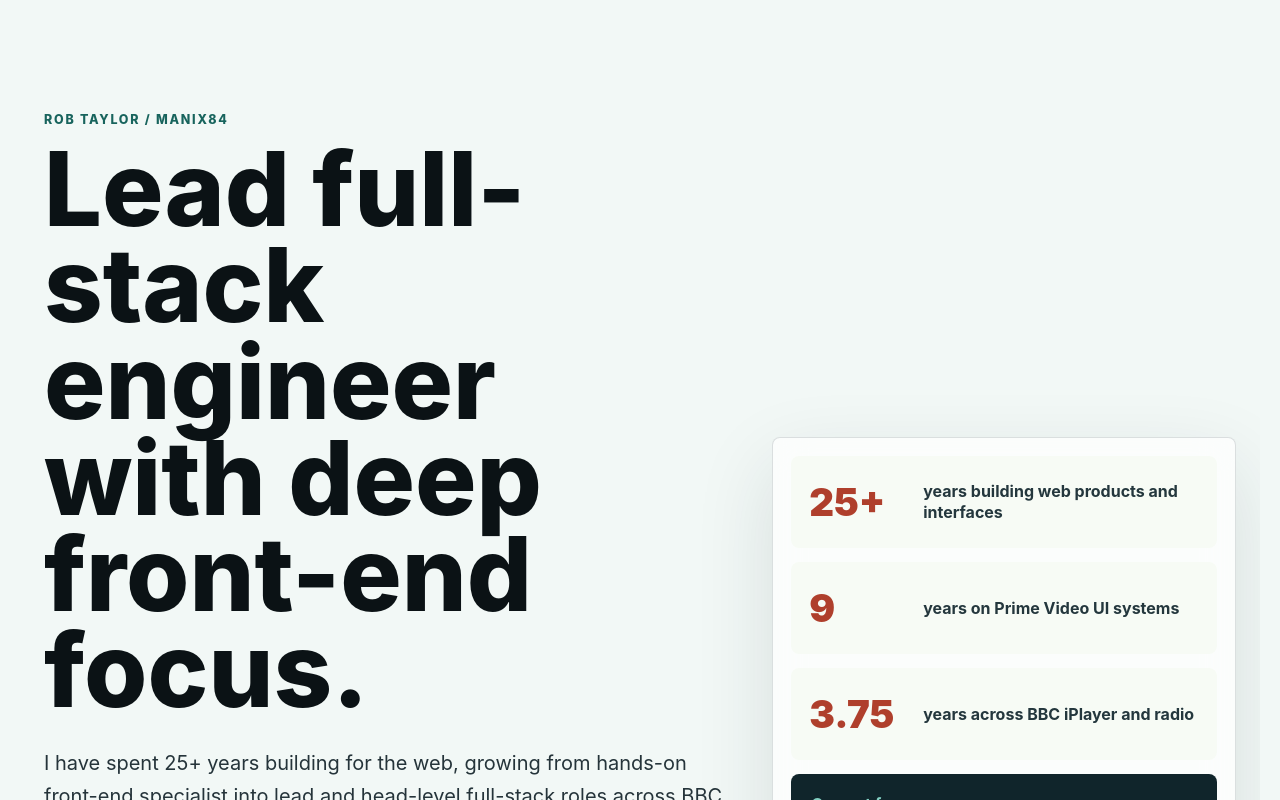
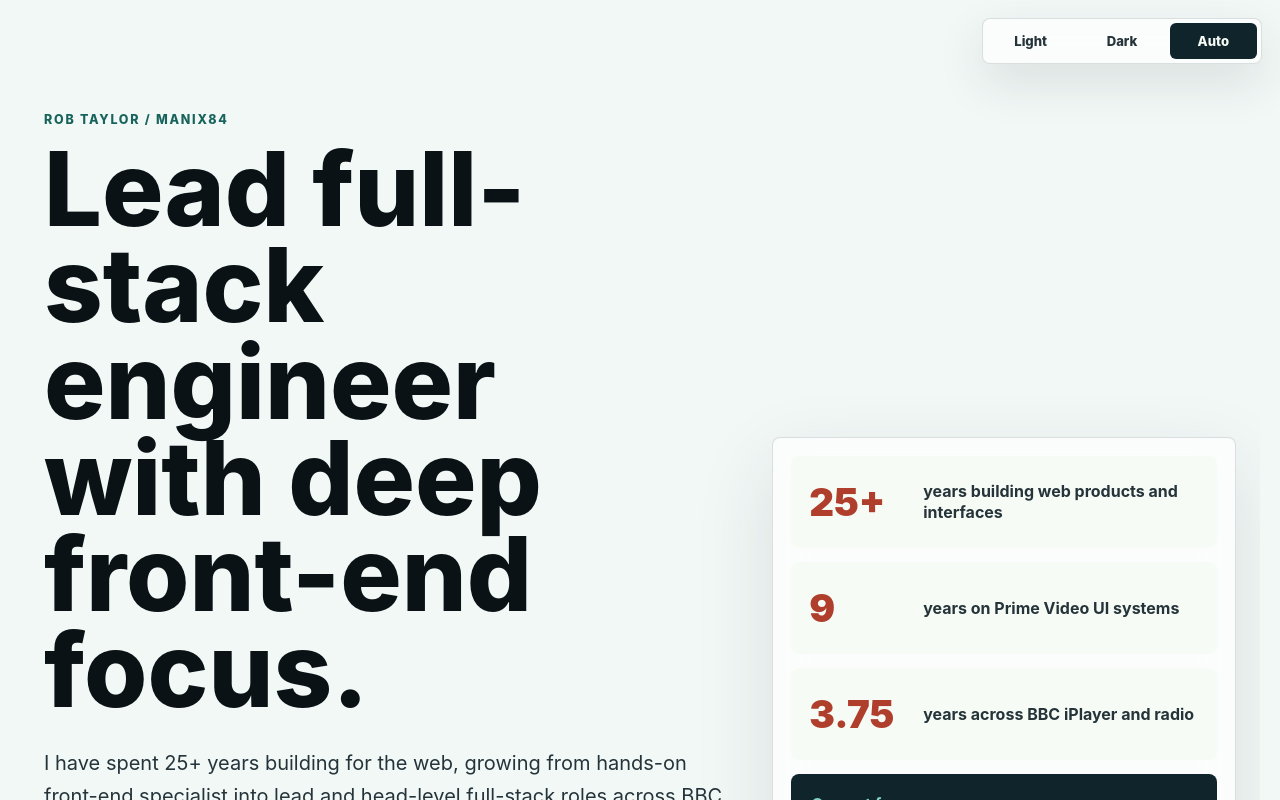
Before and after one commit to manix84/manix84.github.io, a React (Vite) app: page / in a window 1280 px wide. Shown: the top 800 px of the page. Built offline with nearby package versions, Linux system fonts and the light colour scheme.

Commit message:
Add theme support with dynamic theme switching and CSS variable integration

```diff
--- a/components/Background.module.scss
+++ b/components/Background.module.scss
@@ -3,12 +3,10 @@
   height: 100%;
   position: absolute;
   inset: 0;
-  background:
-    linear-gradient(118deg, rgba(242, 248, 246, 0.96) 0 42%, rgba(223, 238, 233, 0.84) 42% 64%, rgba(246, 239, 226, 0.9) 64% 100%),
-    repeating-linear-gradient(90deg, rgba(16, 37, 43, 0.045) 0 1px, transparent 1px 72px),
-    repeating-linear-gradient(0deg, rgba(16, 37, 43, 0.035) 0 1px, transparent 1px 72px);
+  background: var(--background-base);
   opacity: 1;
   z-index: -2;
+  transition: background 180ms ease;
 }
 
 .container {
@@ -27,7 +25,6 @@
   bottom: 0;
   right: 0;
   z-index: -1;
-  background:
-    linear-gradient(180deg, rgba(255, 255, 255, 0.32), rgba(255, 255, 255, 0.7)),
-    linear-gradient(90deg, rgba(24, 100, 93, 0.08), rgba(175, 63, 44, 0.08));
+  background: var(--background-overlay);
+  transition: background 180ms ease;
 }
--- a/index.html
+++ b/index.html
@@ -78,6 +78,20 @@
     <meta name="msapplication-TileColor" content="#d6fbe0" />
     <meta name="msapplication-TileImage" content="/metaData/mstile-144x144.png" />
     <meta name="theme-color" content="#8cb095" />
+    <script>
+      (() => {
+        const storageKey = "manix84-theme";
+        const systemDark = window.matchMedia("(prefers-color-scheme: dark)");
+        const storedTheme = window.localStorage.getItem(storageKey);
+        const preference =
+          storedTheme === "light" || storedTheme === "dark" ? storedTheme : "auto";
+        const resolvedTheme =
+          preference === "auto" ? (systemDark.matches ? "dark" : "light") : preference;
+
+        document.documentElement.dataset.theme = resolvedTheme;
+        document.documentElement.dataset.themePreference = preference;
+      })();
+    </script>
   </head>
   <body>
     <div id="root"></div>
--- a/layout/Footer.module.css
+++ b/layout/Footer.module.css
@@ -2,7 +2,8 @@
   display: flex;
   flex: 1;
   padding: 2rem 0;
-  border-top: 1px solid #eaeaea;
+  border-top: 1px solid var(--color-card-border);
+  color: var(--color-subtle);
   justify-content: center;
   align-items: center;
 }
--- a/src/App.module.css
+++ b/src/App.module.css
@@ -2,8 +2,48 @@
   width: min(100%, 1240px);
   margin: 0 auto;
   padding: 48px 24px 80px;
-  color: #101418;
+  color: var(--color-text);
   overflow-x: hidden;
+}
+
+.themeSwitcher {
+  position: fixed;
+  top: 18px;
+  right: 18px;
+  z-index: 10;
+  display: inline-grid;
+  grid-template-columns: repeat(3, minmax(0, 1fr));
+  gap: 4px;
+  width: min(280px, calc(100vw - 32px));
+  border: 1px solid var(--color-card-border);
+  border-radius: 8px;
+  background: var(--color-card);
+  box-shadow: 0 18px 48px var(--color-card-shadow);
+  padding: 4px;
+  backdrop-filter: blur(18px);
+}
+
+.themeButton {
+  min-width: 0;
+  min-height: 36px;
+  border: 0;
+  border-radius: 6px;
+  background: transparent;
+  color: var(--color-muted);
+  cursor: pointer;
+  font: inherit;
+  font-size: 0.82rem;
+  font-weight: 850;
+}
+
+.themeButton[data-active="true"] {
+  background: var(--color-accent-strong);
+  color: var(--color-inverse);
+}
+
+.themeButton:focus-visible {
+  outline: 2px solid var(--color-warm);
+  outline-offset: 2px;
 }
 
 .hero {
@@ -23,7 +63,7 @@
 .eyebrow,
 .projectKicker {
   margin: 0 0 14px;
-  color: #18645d;
+  color: var(--color-accent);
   font-size: 0.78rem;
   font-weight: 800;
   letter-spacing: 0.14em;
@@ -34,7 +74,7 @@
 .sectionHeader h2,
 .contactBand h2 {
   margin: 0;
-  color: #0b1215;
+  color: var(--color-heading);
   font-weight: 850;
   letter-spacing: 0;
 }
@@ -49,7 +89,7 @@
 .lede {
   max-width: 720px;
   margin: 28px 0 0;
-  color: #25343a;
+  color: var(--color-muted);
   font-size: 1.25rem;
   line-height: 1.65;
 }
@@ -67,7 +107,7 @@
   min-height: 48px;
   align-items: center;
   justify-content: center;
-  border: 1px solid #10252b;
+  border: 1px solid var(--color-accent-strong);
   border-radius: 8px;
   padding: 0 18px;
   font-weight: 800;
@@ -79,13 +119,13 @@
 }
 
 .primaryAction {
-  background: #10252b;
-  color: #f7fbf5;
+  background: var(--color-accent-strong);
+  color: var(--color-inverse);
 }
 
 .secondaryAction {
-  background: rgba(255, 255, 255, 0.54);
-  color: #10252b;
+  background: var(--color-card);
+  color: var(--color-accent-strong);
 }
 
 .primaryAction:hover,
@@ -100,10 +140,10 @@
 .compactCard,
 .experienceCard,
 .contactBand {
-  border: 1px solid rgba(16, 37, 43, 0.14);
+  border: 1px solid var(--color-card-border);
   border-radius: 8px;
-  background: rgba(255, 255, 255, 0.7);
-  box-shadow: 0 28px 80px rgba(25, 42, 48, 0.12);
+  background: var(--color-card);
+  box-shadow: 0 28px 80px var(--color-card-shadow);
   backdrop-filter: blur(18px);
 }
 
@@ -121,12 +161,12 @@
   align-items: center;
   min-height: 92px;
   border-radius: 8px;
-  background: #f7fbf5;
+  background: var(--color-card-solid);
   padding: 18px;
 }
 
 .metric span {
-  color: #af3f2c;
+  color: var(--color-warm);
   font-size: 2.4rem;
   font-weight: 900;
   line-height: 1;
@@ -135,7 +175,7 @@
 .metric p,
 .focusList p {
   margin: 0;
-  color: #24373d;
+  color: var(--color-muted);
   font-weight: 750;
   line-height: 1.35;
   min-width: 0;
@@ -143,13 +183,13 @@
 
 .focusList {
   border-radius: 8px;
-  background: #10252b;
-  color: #f7fbf5;
+  background: var(--color-accent-strong);
+  color: var(--color-inverse);
   padding: 20px;
 }
 
 .focusList p {
-  color: #83d0c2;
+  color: var(--color-accent-soft);
 }
 
 .focusList ul {
@@ -157,7 +197,7 @@
   gap: 10px;
   margin: 14px 0 0;
   padding-left: 18px;
-  color: #eef7f2;
+  color: var(--color-inverse-muted);
   line-height: 1.45;
 }
 
@@ -179,7 +219,7 @@
 .sectionHeader p:not(.eyebrow),
 .contactBand p:not(.eyebrow) {
   margin: 18px 0 0;
-  color: #384b52;
+  color: var(--color-subtle);
   font-size: 1.08rem;
   line-height: 1.6;
 }
@@ -200,7 +240,7 @@
 .projectImageLink {
   display: block;
   overflow: hidden;
-  background: #dce7e2;
+  background: var(--color-image-placeholder);
 }
 
 .projectImage {
@@ -228,7 +268,7 @@
 .compactCard h3,
 .experienceCard h3 {
   margin: 0;
-  color: #0b1215;
+  color: var(--color-heading);
   font-size: 1.45rem;
   line-height: 1.1;
 }
@@ -237,7 +277,7 @@
 .compactCard p,
 .experienceCard span {
   margin: 14px 0 0;
-  color: #34454b;
+  color: var(--color-body);
   line-height: 1.58;
 }
 
@@ -251,10 +291,10 @@
 }
 
 .tagList li {
-  border: 1px solid rgba(24, 100, 93, 0.22);
+  border: 1px solid var(--color-chip-border);
   border-radius: 999px;
-  background: rgba(231, 246, 241, 0.78);
-  color: #174c48;
+  background: var(--color-chip-bg);
+  color: var(--color-chip-text);
   padding: 6px 10px;
   font-size: 0.82rem;
   font-weight: 750;
@@ -269,7 +309,7 @@
 }
 
 .projectLinks a {
-  color: #9f3928;
+  color: var(--color-link);
   font-weight: 850;
   text-decoration: underline;
   text-decoration-thickness: 2px;
@@ -349,7 +389,7 @@
 
 .experienceCard p {
   margin: 0 0 12px;
-  color: #18645d;
+  color: var(--color-accent);
   font-size: 0.86rem;
   font-weight: 850;
 }
@@ -397,6 +437,11 @@
 @media (max-width: 640px) {
   .page {
     padding: 28px 16px 56px;
+  }
+
+  .themeSwitcher {
+    top: 10px;
+    right: 10px;
   }
 
   .hero {
--- a/src/App.tsx
+++ b/src/App.tsx
@@ -4,6 +4,16 @@ import { PlaybackState, Vinyl } from "../components/Vinyl";
 import Footer from "../layout/Footer";
 import st from "./App.module.css";
 import componentsStyles from "./Components.module.scss";
+
+type ThemePreference = "light" | "dark" | "auto";
+
+const themePreferences: ThemePreference[] = ["light", "dark", "auto"];
+const themeLabels: Record<ThemePreference, string> = {
+  light: "Light",
+  dark: "Dark",
+  auto: "Auto",
+};
+const themeStorageKey = "manix84-theme";
 
 const featuredProjects = [
   {
@@ -99,6 +109,40 @@ const experience = [
       "Built customer portals, fan product experiences, and early social web games, covering both product delivery and experimental interactive work.",
   },
 ];
+
+const getSystemTheme = () =>
+  window.matchMedia("(prefers-color-scheme: dark)").matches ? "dark" : "light";
+
+const getStoredThemePreference = (): ThemePreference => {
+  const storedTheme = window.localStorage.getItem(themeStorageKey);
+
+  return storedTheme === "light" || storedTheme === "dark"
+    ? storedTheme
+    : "auto";
+};
+
+const ThemeSwitcher = ({
+  themePreference,
+  onThemeChange,
+}: {
+  themePreference: ThemePreference;
+  onThemeChange: (theme: ThemePreference) => void;
+}) => (
+  <div className={st.themeSwitcher} aria-label="Theme selection" role="group">
+    {themePreferences.map((theme) => (
+      <button
+        key={theme}
+        type="button"
+        aria-pressed={themePreference === theme}
+        className={st.themeButton}
+        data-active={themePreference === theme}
+        onClick={() => onThemeChange(theme)}
+      >
+        {themeLabels[theme]}
+      </button>
+    ))}
+  </div>
+);
 
 const Home = () => {
   useEffect(() => {
@@ -381,11 +425,60 @@ const getRoute = () => {
 };
 
 const App = () => (
-  <>
-    <Background />
-    {getRoute() === "components" ? <Components /> : <Home />}
-    <Footer />
-  </>
+  <ThemedApp />
 );
 
+const ThemedApp = () => {
+  const [themePreference, setThemePreference] = useState<ThemePreference>(() =>
+    getStoredThemePreference(),
+  );
+
+  useEffect(() => {
+    const systemTheme = window.matchMedia("(prefers-color-scheme: dark)");
+
+    const applyTheme = () => {
+      const resolvedTheme =
+        themePreference === "auto" ? getSystemTheme() : themePreference;
+
+      document.documentElement.dataset.theme = resolvedTheme;
+      document.documentElement.dataset.themePreference = themePreference;
+      document
+        .querySelector('meta[name="theme-color"]')
+        ?.setAttribute(
+          "content",
+          resolvedTheme === "dark" ? "#10252b" : "#8cb095",
+        );
+    };
+
+    applyTheme();
+    systemTheme.addEventListener("change", applyTheme);
+
+    return () => {
+      systemTheme.removeEventListener("change", applyTheme);
+    };
+  }, [themePreference]);
+
+  const handleThemeChange = (nextTheme: ThemePreference) => {
+    setThemePreference(nextTheme);
+
+    if (nextTheme === "auto") {
+      window.localStorage.removeItem(themeStorageKey);
+    } else {
+      window.localStorage.setItem(themeStorageKey, nextTheme);
+    }
+  };
+
+  return (
+    <>
+      <Background />
+      <ThemeSwitcher
+        themePreference={themePreference}
+        onThemeChange={handleThemeChange}
+      />
+      {getRoute() === "components" ? <Components /> : <Home />}
+      <Footer />
+    </>
+  );
+};
+
 export default App;
--- a/src/global.css
+++ b/src/global.css
@@ -5,7 +5,102 @@ body {
   min-height: 100%;
   font-family: -apple-system, BlinkMacSystemFont, Segoe UI, Roboto, Oxygen,
     Ubuntu, Cantarell, Fira Sans, Droid Sans, Helvetica Neue, sans-serif;
-  background: #f2f8f6;
+  background: var(--color-page);
+  color: var(--color-text);
+}
+
+:root {
+  color-scheme: light;
+  --color-page: #f2f8f6;
+  --color-text: #101418;
+  --color-heading: #0b1215;
+  --color-muted: #25343a;
+  --color-body: #34454b;
+  --color-subtle: #384b52;
+  --color-accent: #18645d;
+  --color-accent-strong: #10252b;
+  --color-accent-soft: #83d0c2;
+  --color-warm: #af3f2c;
+  --color-link: #9f3928;
+  --color-card: rgba(255, 255, 255, 0.7);
+  --color-card-solid: #f7fbf5;
+  --color-card-border: rgba(16, 37, 43, 0.14);
+  --color-card-shadow: rgba(25, 42, 48, 0.12);
+  --color-chip-bg: rgba(231, 246, 241, 0.78);
+  --color-chip-border: rgba(24, 100, 93, 0.22);
+  --color-chip-text: #174c48;
+  --color-inverse: #f7fbf5;
+  --color-inverse-muted: #eef7f2;
+  --color-image-placeholder: #dce7e2;
+  --background-base: linear-gradient(
+      118deg,
+      rgba(242, 248, 246, 0.96) 0 42%,
+      rgba(223, 238, 233, 0.84) 42% 64%,
+      rgba(246, 239, 226, 0.9) 64% 100%
+    ),
+    repeating-linear-gradient(
+      90deg,
+      rgba(16, 37, 43, 0.045) 0 1px,
+      transparent 1px 72px
+    ),
+    repeating-linear-gradient(
+      0deg,
+      rgba(16, 37, 43, 0.035) 0 1px,
+      transparent 1px 72px
+    );
+  --background-overlay: linear-gradient(
+      180deg,
+      rgba(255, 255, 255, 0.32),
+      rgba(255, 255, 255, 0.7)
+    ),
+    linear-gradient(90deg, rgba(24, 100, 93, 0.08), rgba(175, 63, 44, 0.08));
+}
+
+:root[data-theme="dark"] {
+  color-scheme: dark;
+  --color-page: #101719;
+  --color-text: #eef7f2;
+  --color-heading: #fbfff7;
+  --color-muted: #c9dcd7;
+  --color-body: #c4d4d0;
+  --color-subtle: #b1c4c0;
+  --color-accent: #83d0c2;
+  --color-accent-strong: #dcefe9;
+  --color-accent-soft: #83d0c2;
+  --color-warm: #f29a7f;
+  --color-link: #ffb09b;
+  --color-card: rgba(15, 27, 30, 0.76);
+  --color-card-solid: rgba(234, 248, 244, 0.08);
+  --color-card-border: rgba(215, 241, 234, 0.16);
+  --color-card-shadow: rgba(0, 0, 0, 0.34);
+  --color-chip-bg: rgba(131, 208, 194, 0.14);
+  --color-chip-border: rgba(131, 208, 194, 0.32);
+  --color-chip-text: #c5f2e8;
+  --color-inverse: #10252b;
+  --color-inverse-muted: #193338;
+  --color-image-placeholder: #203639;
+  --background-base: linear-gradient(
+      118deg,
+      rgba(12, 20, 23, 0.98) 0 42%,
+      rgba(20, 48, 51, 0.9) 42% 64%,
+      rgba(48, 36, 31, 0.9) 64% 100%
+    ),
+    repeating-linear-gradient(
+      90deg,
+      rgba(226, 247, 241, 0.055) 0 1px,
+      transparent 1px 72px
+    ),
+    repeating-linear-gradient(
+      0deg,
+      rgba(226, 247, 241, 0.045) 0 1px,
+      transparent 1px 72px
+    );
+  --background-overlay: linear-gradient(
+      180deg,
+      rgba(5, 12, 14, 0.18),
+      rgba(5, 12, 14, 0.66)
+    ),
+    linear-gradient(90deg, rgba(131, 208, 194, 0.08), rgba(242, 154, 127, 0.08));
 }
 
 a {
```
Also changed, not shown: src/Components.module.scss (+6 -6 lines).
